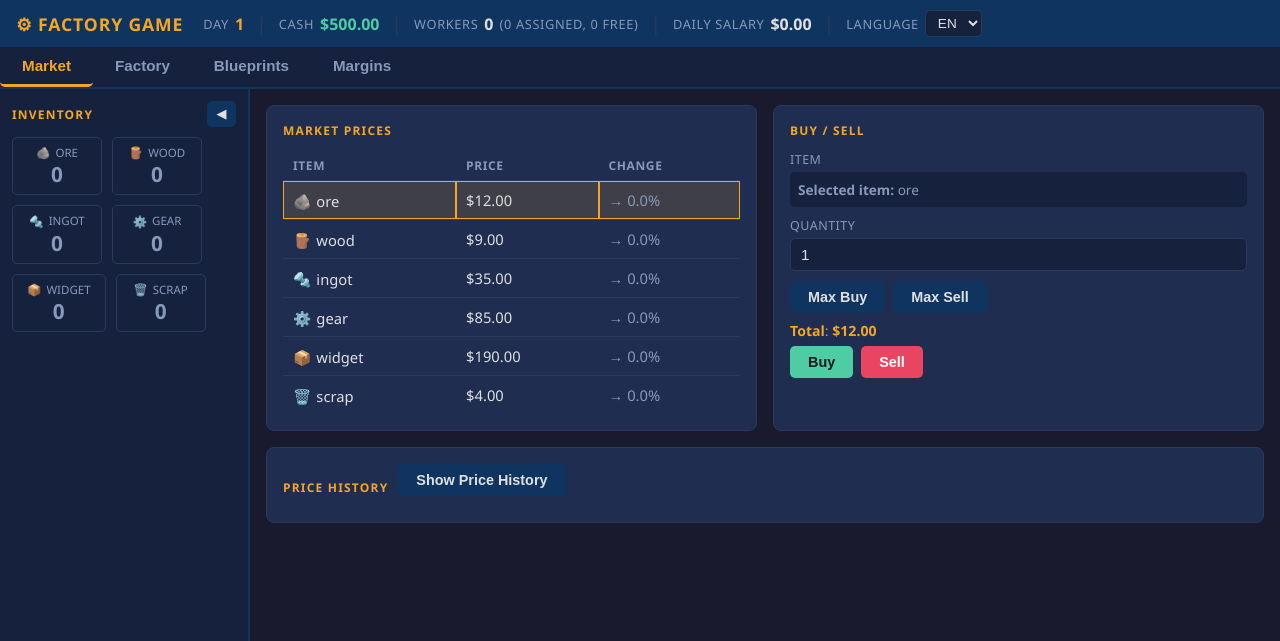
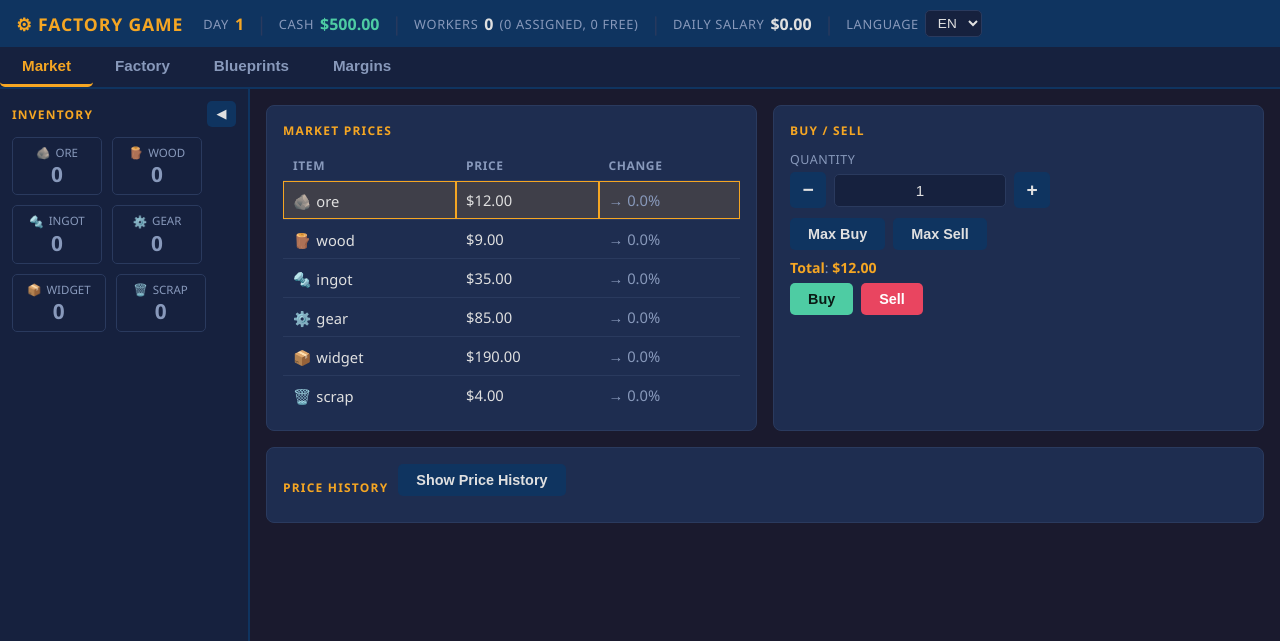
Before and after one commit to MRC957/factory_game, a Flask app: page / in a window 1280 px wide. Shown: the top 641 px of the page. Run offline with Flask 3, Linux system fonts and the light colour scheme.

Commit message:
style: enhance ergonomy of market quantity button

```diff
--- a/src/game_factory/static/game.js
+++ b/src/game_factory/static/game.js
@@ -179,8 +179,6 @@ function applyTranslations() {
   document.getElementById("th-price").textContent = t("price");
   document.getElementById("th-change").textContent = t("change");
   document.getElementById("buy-sell-title").textContent = t("buySell");
-  document.getElementById("lbl-market-item").textContent = t("item");
-  document.getElementById("lbl-selected-item").textContent = t("selectedItem") + ":";
   document.getElementById("lbl-market-qty").textContent = t("quantity");
   document.getElementById("btn-max-buy").textContent = t("maxBuy");
   document.getElementById("btn-max-sell").textContent = t("maxSell");
@@ -233,12 +231,34 @@ function toggleInventorySidebar() {
 function setSelectedMarketItem(item) {
   if (!allItems().includes(item)) return;
   selectedMarketItem = item;
-  const out = document.getElementById("selected-market-item");
-  if (out) out.textContent = item;
   if (G) {
     renderMarket(G);
     updateCostPreview();
   }
+}
+
+function parseMarketQty(rawValue, fallback = 0) {
+  const digitsOnly = String(rawValue ?? "").replace(/\D+/g, "");
+  if (!digitsOnly) return fallback;
+  return Math.max(0, Number.parseInt(digitsOnly, 10));
+}
+
+function onMarketQtyInput() {
+  const input = document.getElementById("market-qty");
+  if (!input) return;
+  const normalized = parseMarketQty(input.value, 0);
+  if (input.value !== String(normalized)) {
+    input.value = String(normalized);
+  }
+  updateCostPreview();
+}
+
+function adjustMarketQty(delta) {
+  const input = document.getElementById("market-qty");
+  if (!input) return;
+  const current = parseMarketQty(input.value, 0);
+  input.value = String(Math.max(0, current + delta));
+  updateCostPreview();
 }
 
 function setLanguage(lang) {
@@ -556,8 +576,7 @@ function renderMargins(s) {
 function updateCostPreview() {
   if (!G) return;
   const item = selectedMarketItem;
-  document.getElementById("selected-market-item").textContent = item;
-  const qty  = parseInt(document.getElementById("market-qty").value) || 0;
+  const qty  = parseMarketQty(document.getElementById("market-qty").value, 0);
   const price = G.market_prices[item] ?? 0;
   document.getElementById("cost-preview").textContent = fmt(price * qty);
   if (priceHistoryVisible) {
--- a/src/game_factory/templates/index.html
+++ b/src/game_factory/templates/index.html
@@ -152,6 +152,40 @@
   }
   input[type=number]:focus, select:focus { border-color: var(--gold); }
   .field { margin-bottom: 10px; }
+  .qty-stepper {
+    display: flex;
+    align-items: center;
+    gap: 8px;
+    max-width: 260px;
+  }
+  .qty-stepper input[type=text] {
+    flex: 1;
+    min-width: 0;
+    width: 100%;
+    text-align: center;
+    background: var(--panel);
+    border: 1px solid var(--border);
+    border-radius: 5px;
+    color: var(--text);
+    padding: 7px 10px;
+    font-size: 0.95rem;
+    outline: none;
+    transition: border-color 0.15s;
+  }
+  .qty-stepper input[type=text]:focus { border-color: var(--gold); }
+  .qty-stepper-btn {
+    width: 36px;
+    min-width: 36px;
+    height: 36px;
+    padding: 0;
+    display: inline-flex;
+    align-items: center;
+    justify-content: center;
+    font-size: 1.2rem;
+    line-height: 1;
+    background: var(--accent);
+    color: var(--text);
+  }
 
   /* ── Buttons ───────────────────────────────────────────────────────── */
   button {
@@ -381,12 +415,12 @@
       <div class="card">
         <div class="card-title" id="buy-sell-title">Buy / Sell</div>
         <div class="field">
-          <label id="lbl-market-item">Item</label>
-          <div class="recipe-info"><strong id="lbl-selected-item">Selected item:</strong> <span id="selected-market-item">ore</span></div>
-        </div>
-        <div class="field">
           <label for="market-qty" id="lbl-market-qty">Quantity</label>
-          <input type="number" id="market-qty" value="1" min="0" max="9999" oninput="updateCostPreview()">
+          <div class="qty-stepper">
+            <button type="button" class="qty-stepper-btn" id="btn-qty-dec" onclick="adjustMarketQty(-1)" aria-label="Decrease quantity">−</button>
+            <input type="text" id="market-qty" value="1" inputmode="numeric" oninput="onMarketQtyInput()" aria-label="Market quantity">
+            <button type="button" class="qty-stepper-btn" id="btn-qty-inc" onclick="adjustMarketQty(1)" aria-label="Increase quantity">+</button>
+          </div>
         </div>
         <div class="btn-row" style="margin-bottom:8px;">
           <button class="btn-primary" id="btn-max-buy" onclick="setMarketMax('buy')">Max Buy</button>
```
Also changed, not shown: tests/js/rendering.test.js (+3 -2 lines), tests/js/state.test.js (+10 -5 lines).
